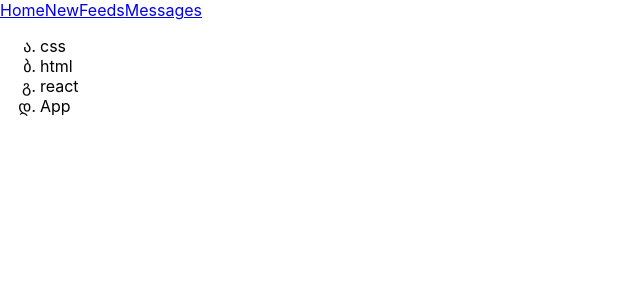
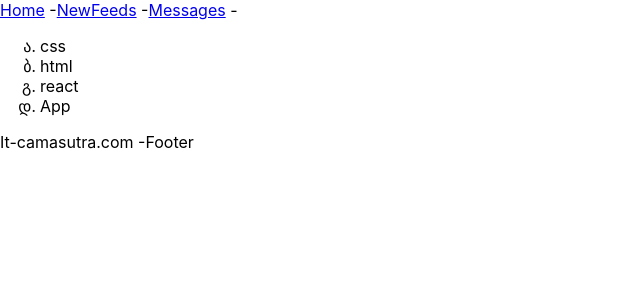
Before and after one commit to tinirait/social_react, a React (Create React App) app: page / in a window 1280 px wide. Shown: the top 300 px of the page, without its empty margins (0-640 px from the left). Built offline with nearby package versions, Linux system fonts and the light colour scheme.

Commit message:
10 auto-ipmort

```diff
--- a/src/App.js
+++ b/src/App.js
@@ -1,6 +1,7 @@
 import React from "react";
 import './App.css';
 import Technologies from "./Technologies";
+import Footer from "./Footer";
 import Header from "./Header";
 
 
@@ -9,6 +10,7 @@ const App = () => {
         <div>
             <Header/>
             <Technologies/>
+            <Footer/>
         </div>
     );
 };
--- /dev/null
+++ b/src/Footer.js
@@ -0,0 +1,10 @@
+import React from "react";
+
+const Footer = () => {
+    return (
+        <div>
+            It-camasutra.com -Footer
+        </div>
+    );
+};
+export default Footer;
--- a/src/Header.js
+++ b/src/Header.js
@@ -3,9 +3,9 @@ import React from "react";
 const Header = () => {
     return (
         <div>
-            <a href="/">Home</a>
-            <a href="/">NewFeeds</a>
-            <a href="/">Messages</a>
+            <a href="/">Home</a> -
+            <a href="/">NewFeeds</a> -
+            <a href="/">Messages</a> -
         </div>
     );
 };
```
